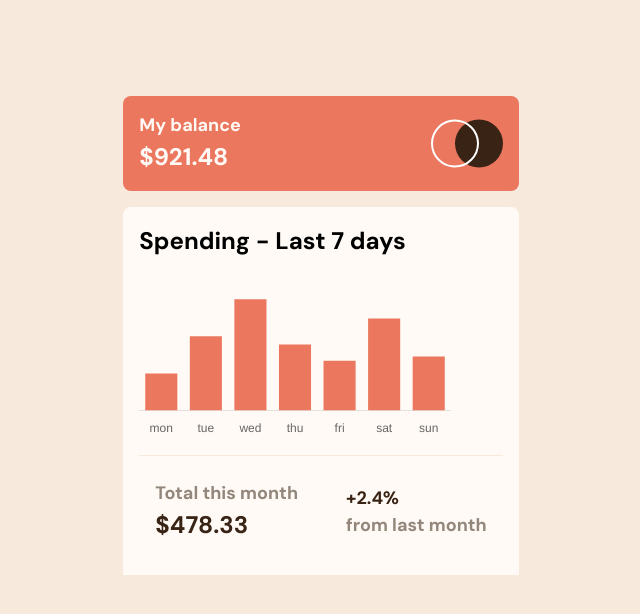
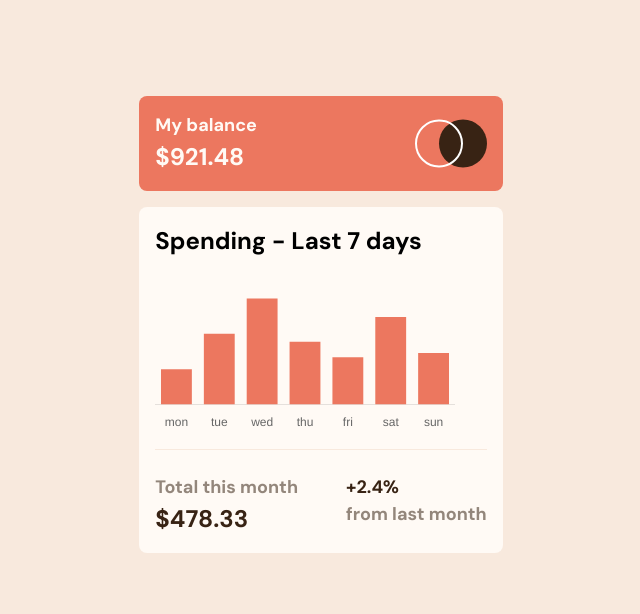
Before and after one commit to sclingan/expense-chart1, a React (Vite) app: page / in a window 1280 px wide. Shown: the top 614 px of the page, without its empty margins (319-959 px from the left). Built offline with nearby package versions, Linux system fonts and the light colour scheme.

Commit message:
Adjusting layout on footer, adding hover states

```diff
--- a/src/App.css
+++ b/src/App.css
@@ -98,8 +98,7 @@
   /* Section */
   section {
     background-color: var(--pale-orange);
-    border-top-left-radius: 0.5rem;
-    border-top-right-radius: 0.5rem;
+    border-radius: 0.5rem;
     padding-block: 1rem;
     padding-inline: 1rem;
   }
@@ -118,19 +117,10 @@
   /* Footer */
   footer {
     display: flex;
-    justify-content: space-between;
-    align-items: center;
     gap: 3rem;
     background-color: var(--pale-orange);
-    border-bottom-left-radius: 0.5rem;
-    border-bottom-right-radius: 0.5rem;
     padding-top: 1.5rem;
-    padding-bottom: 1rem;
-    padding-inline: 1rem;
     color: var(--medium-brown);
-  }
-
-  .div-total {
   }
 
   .total {
--- a/src/section.tsx
+++ b/src/section.tsx
@@ -69,7 +69,7 @@ function Section() {
             <p>Total this month</p>
             <p className="total">$478.33</p>
           </div>
-          <div>
+          <div className='div-percent'>
             <p className="percent">+2.4%</p>
             <p>from last month</p>
           </div>
```
